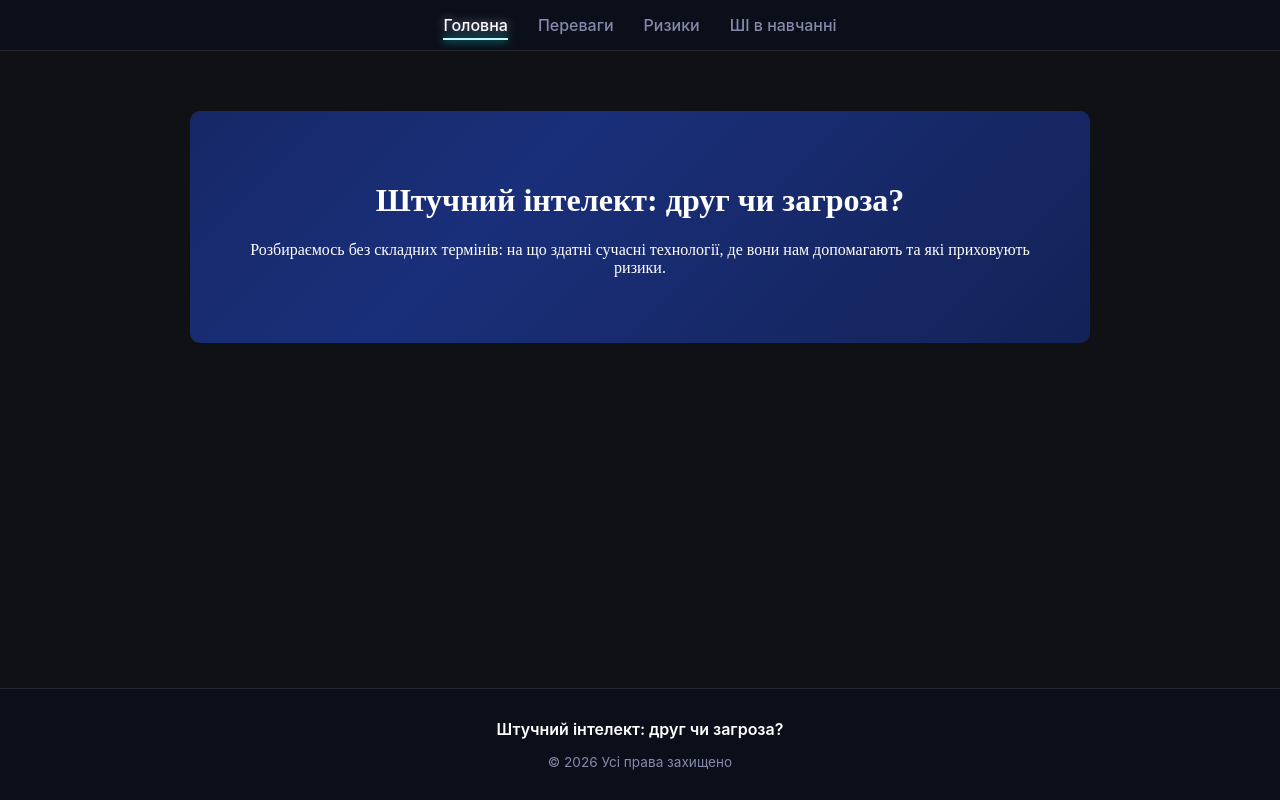
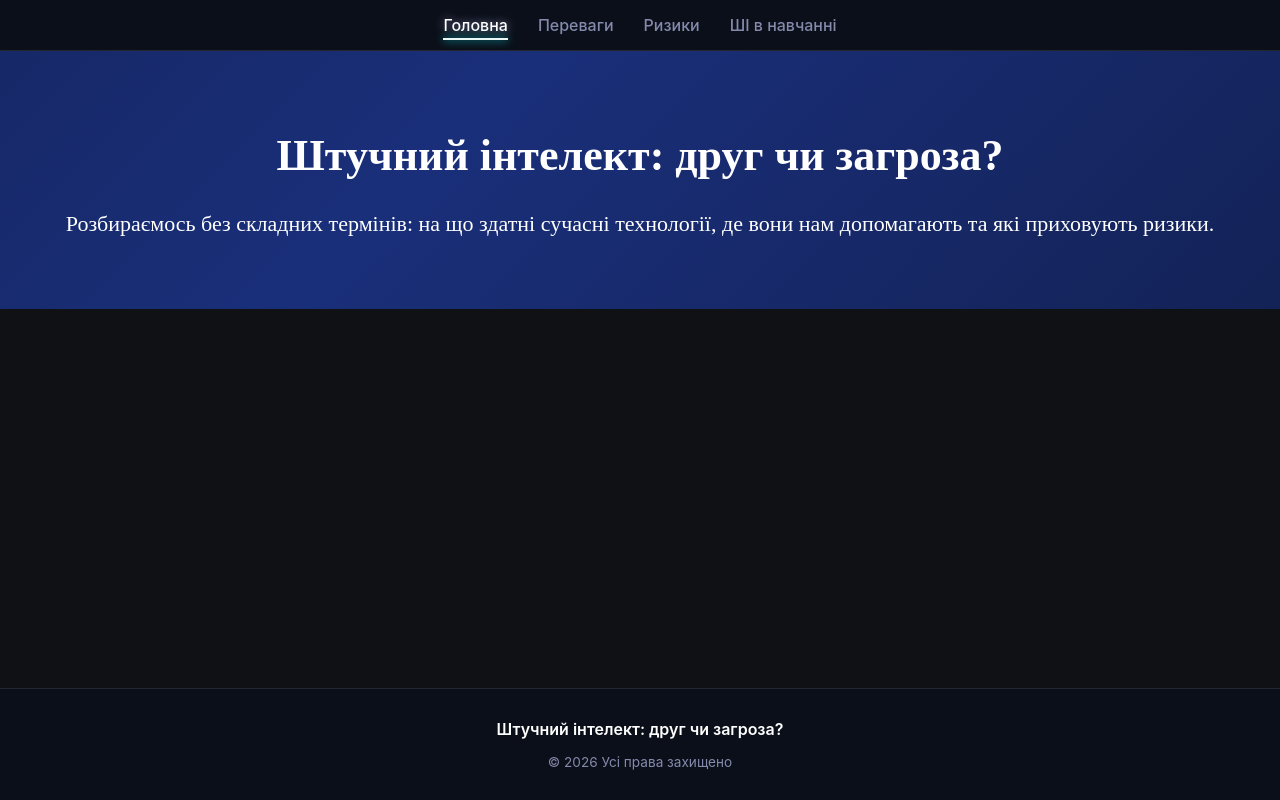
Before and after one commit to Zlata2810/projecta, a plain HTML site: page index.html in a window 1280 px wide. Drawn offline with Linux system fonts and the light colour scheme.

Commit message:
чуть исправили стиль текста и главный блок в центре

```diff
--- a/styles.css
+++ b/styles.css
@@ -14,15 +14,13 @@ main {
 
 
 .block {
-  max-width: 800px;
-  margin: 60px auto;
+  font-size: 22px;
   padding: 50px;
   text-align: center;
   color: white;
   background: linear-gradient(135deg, #0a1128, #1a2f7a, #0a1128);
   background-size: 300% 300%;
   animation: move 8s ease infinite;
-  border-radius: 10px;
 
 }
 
@@ -74,7 +72,7 @@ main {
             height: 2px;
             bottom: 0;
             left: 0;
-            background-color: #ccf5f8;
+            background-color: #edf6f6;
             transition: width 0.3s ease;
             box-shadow: 0 0 8px #00f3ff;
         }
```
